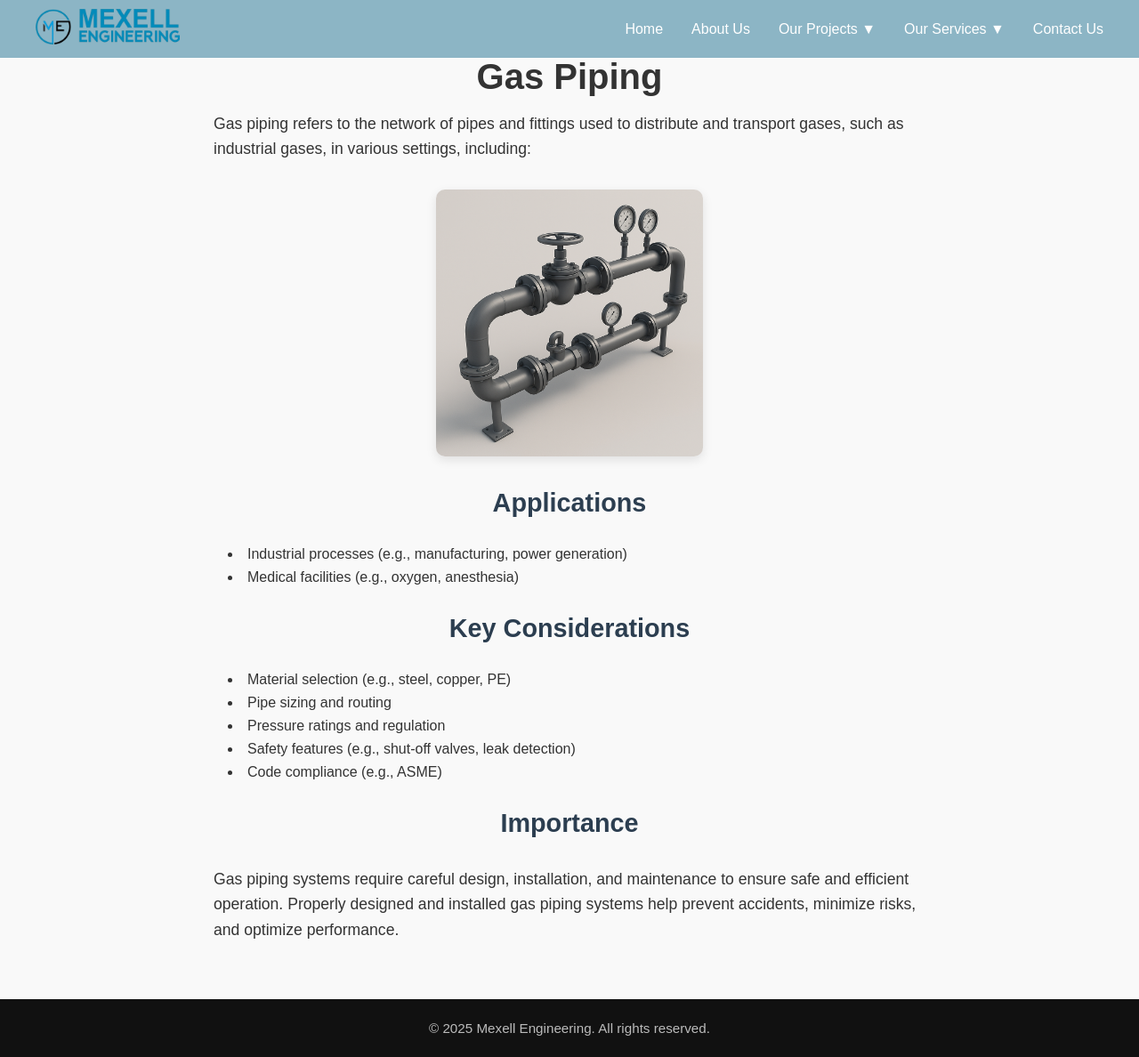
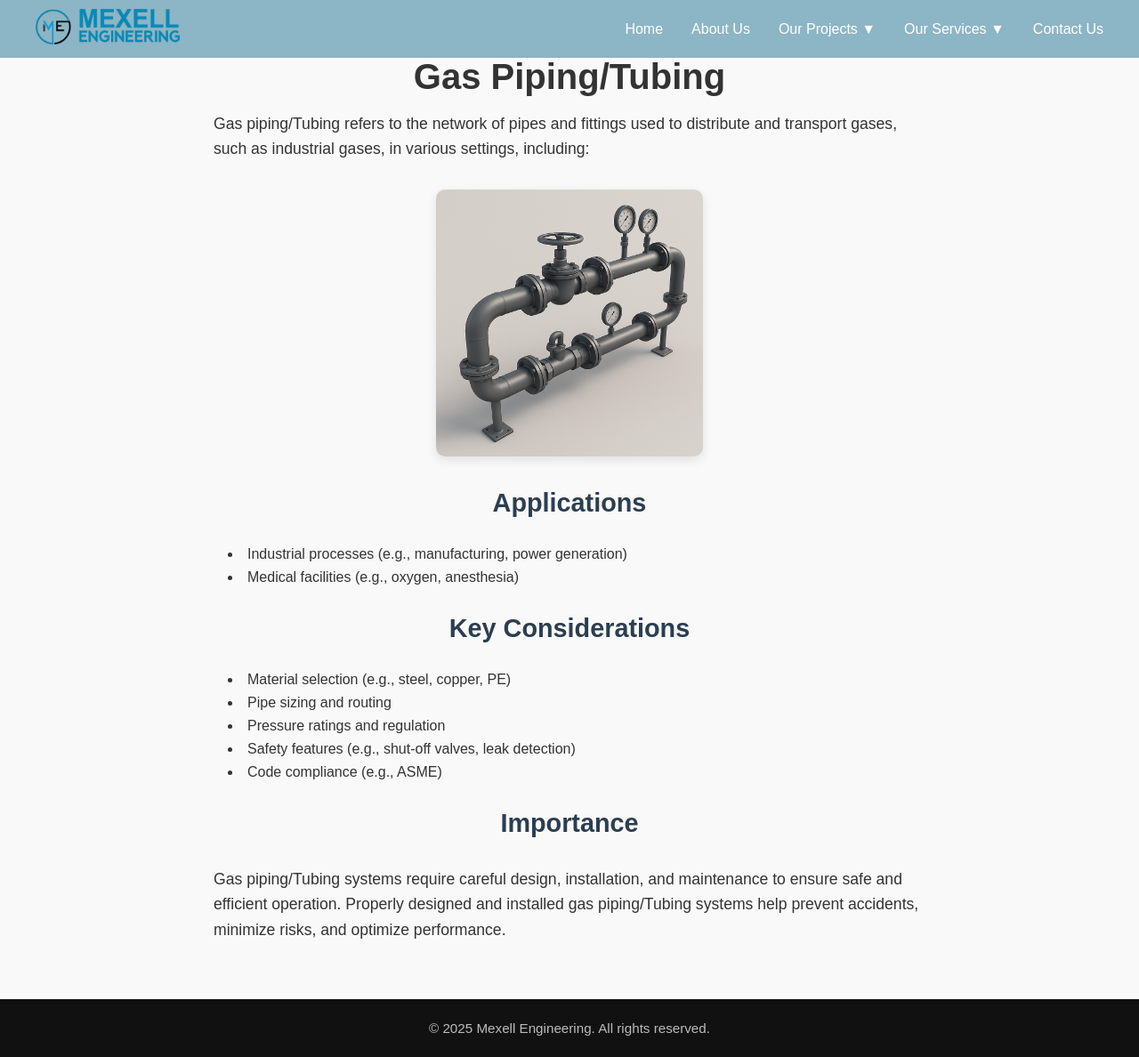
Before and after one commit to rangachimalgi/mexel, a React (Create React App) app: page /projects/gas-piping in a window 1280 px wide. Shown: the whole page at 89% size. Built offline with nearby package versions, Linux system fonts and the light colour scheme.

Commit message:
gas piping

```diff
--- a/src/pages/projects/GasPiping.jsx
+++ b/src/pages/projects/GasPiping.jsx
@@ -4,9 +4,9 @@ import "./gasPiping.css"; // 👈 new css for this page
 const GasPiping = () => {
   return (
     <div className="gas-piping">
-      <h1>Gas Piping</h1>
+      <h1>Gas Piping/Tubing</h1>
       <p>
-        Gas piping refers to the network of pipes and fittings used to
+        Gas piping/Tubing refers to the network of pipes and fittings used to
         distribute and transport gases, such as industrial gases, in various
         settings, including:
       </p>
@@ -36,9 +36,9 @@ const GasPiping = () => {
 
       <h2>Importance</h2>
       <p>
-        Gas piping systems require careful design, installation, and maintenance
+        Gas piping/Tubing systems require careful design, installation, and maintenance
         to ensure safe and efficient operation. Properly designed and installed
-        gas piping systems help prevent accidents, minimize risks, and optimize
+        gas piping/Tubing systems help prevent accidents, minimize risks, and optimize
         performance.
       </p>
     </div>
```
